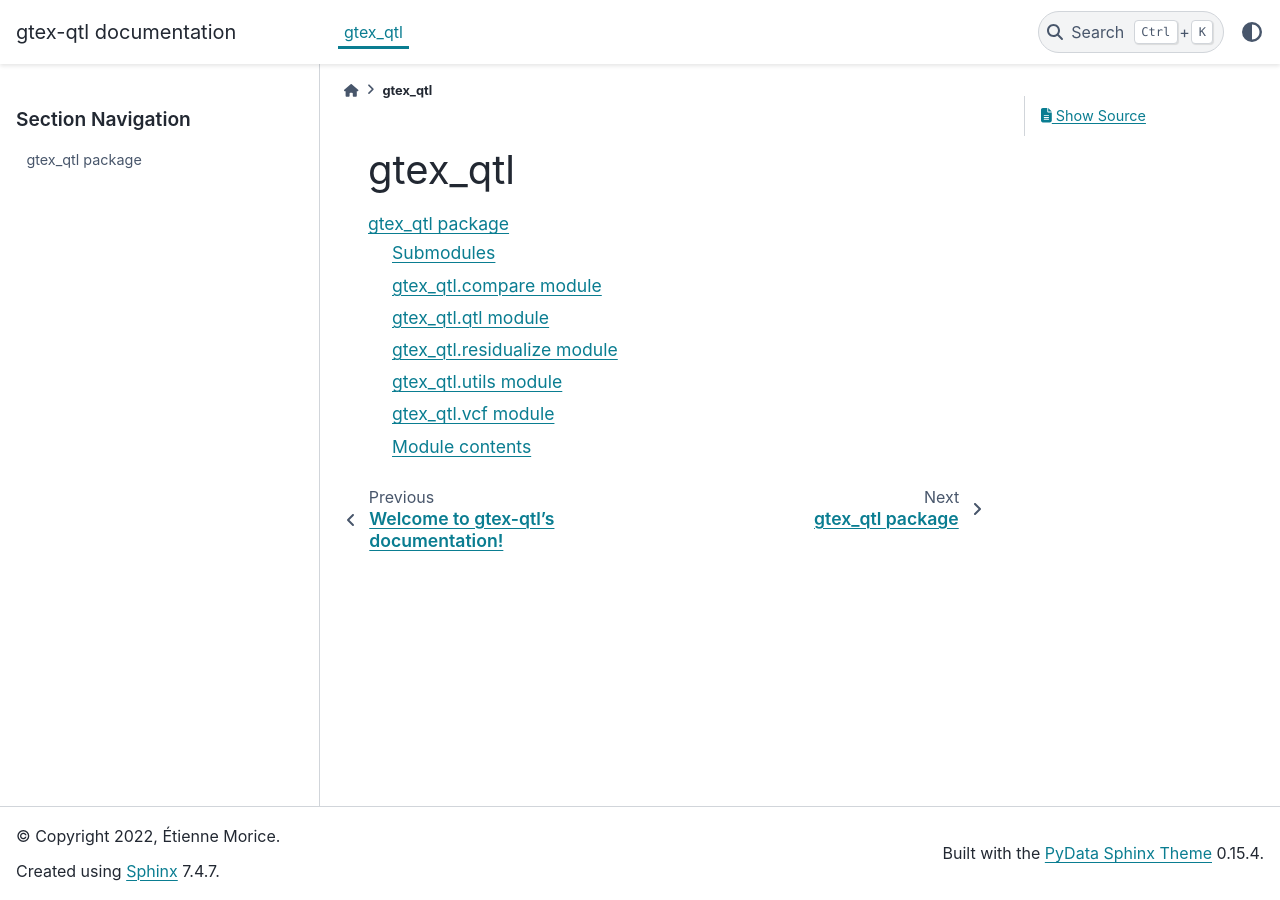
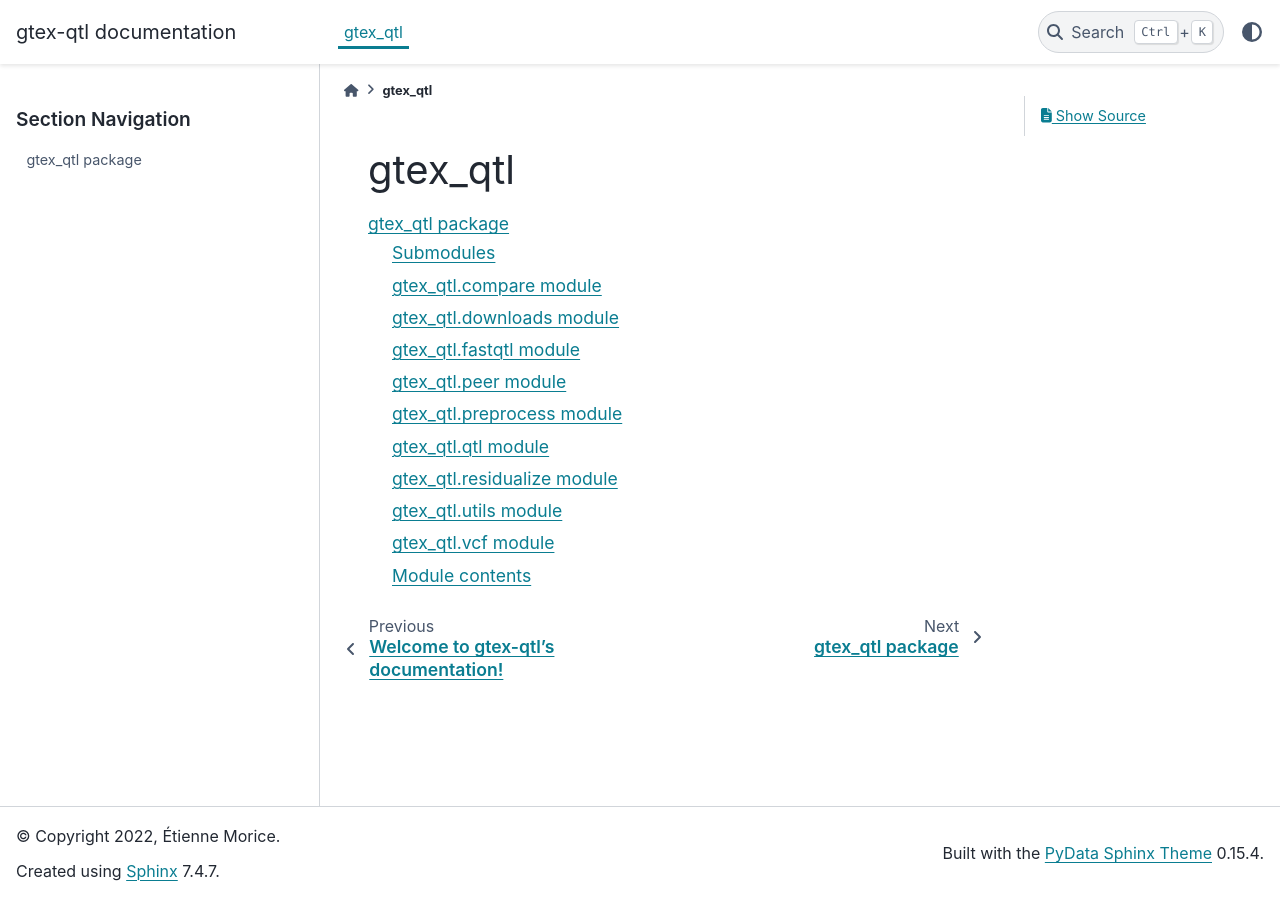
Before and after one commit to emorice/gtex-qtl, a Sphinx documentation site: the page built from doc/modules.rst, in a window 1280 px wide. Built offline with Sphinx 7.4.7 and the PyData theme 0.15.4, drawn with Linux system fonts in a browser that asks for light colours.

Commit message:
refactor(doc): update docs after pipeline split

```diff
--- a/doc/gtex_qtl.rst
+++ b/doc/gtex_qtl.rst
@@ -8,6 +8,38 @@ gtex\_qtl.compare module
 ------------------------
 
 .. automodule:: gtex_qtl.compare
+   :members:
+   :undoc-members:
+   :show-inheritance:
+
+gtex\_qtl.downloads module
+--------------------------
+
+.. automodule:: gtex_qtl.downloads
+   :members:
+   :undoc-members:
+   :show-inheritance:
+
+gtex\_qtl.fastqtl module
+------------------------
+
+.. automodule:: gtex_qtl.fastqtl
+   :members:
+   :undoc-members:
+   :show-inheritance:
+
+gtex\_qtl.peer module
+---------------------
+
+.. automodule:: gtex_qtl.peer
+   :members:
+   :undoc-members:
+   :show-inheritance:
+
+gtex\_qtl.preprocess module
+---------------------------
+
+.. automodule:: gtex_qtl.preprocess
    :members:
    :undoc-members:
    :show-inheritance:
```
Also changed, not shown: 1 other file.
